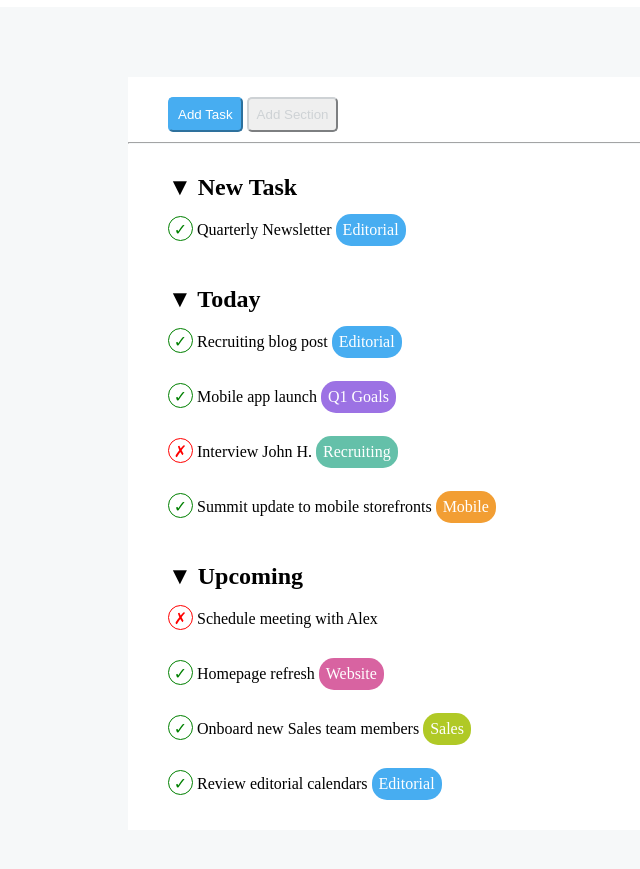
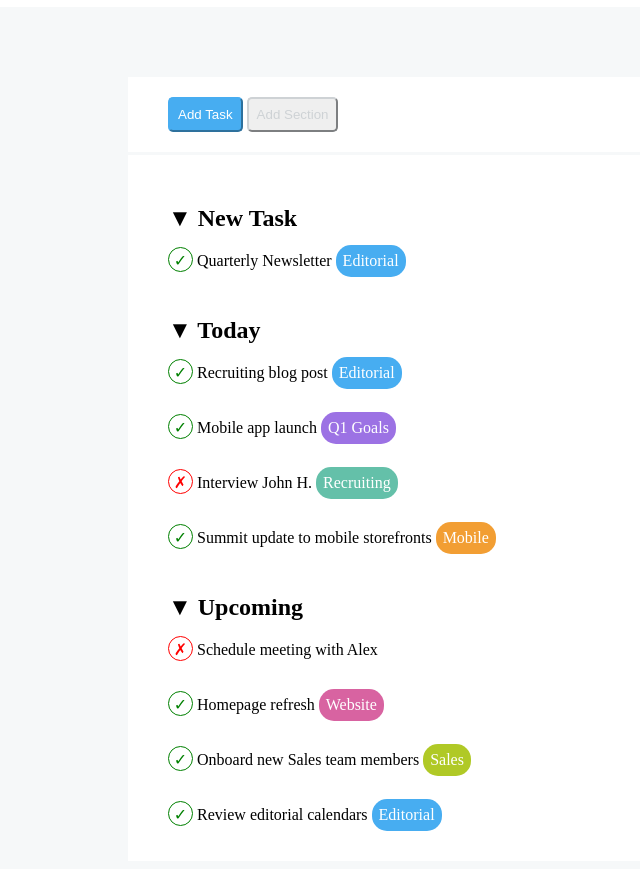
Before and after one commit to MassimilianoTagliabue/html-css-toboolist, a plain HTML site: page index.html in a window 1280 px wide. Shown: the part 63-932 px from the top of the page, without its empty margins (0-640 px from the left). Drawn offline with Linux system fonts and the light colour scheme.

Commit message:
refactor: container margin

```diff
--- a/css/style.css
+++ b/css/style.css
@@ -34,12 +34,17 @@ body {
     background-color: white;
     width: 80%;
     max-width: 1100px;
-    margin: 70px auto ;
+    /* margin: 70px auto ; */
     padding: 20px 40px;
 
 }
 
-
+.margin-header{
+    margin: 70px auto 3px ;
+}
+.margin-mid-container{
+    margin: 0 auto;
+}
 
 .button-task{
 background-color: #47adf1;
--- a/index.html
+++ b/index.html
@@ -20,16 +20,16 @@
 
     <!-- main -->
     <main>
-        <div class="container-main">
+        <div class="container-main margin-header">
             <!-- sezione bottoni -->
             <section>
                 <button class="button-task">Add Task</button>
                 <button class="button-section">Add Section</button>
             </section>
 
-            <hr class="divider">
-
-
+            <!-- <hr class="divider"> -->
+        </div>
+        <div class="container-main margin-mid-container">
             <!-- lista -->
             <section>
                 <ul class="list">
```
